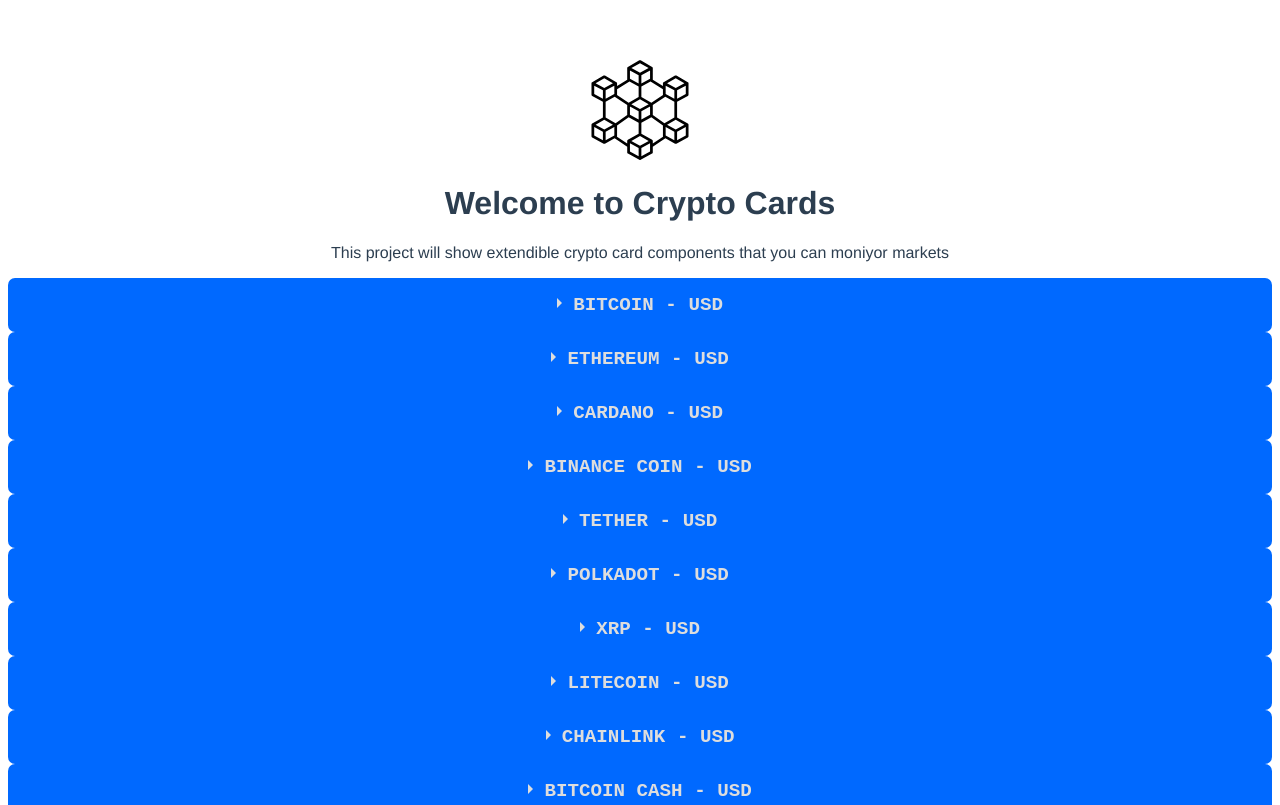
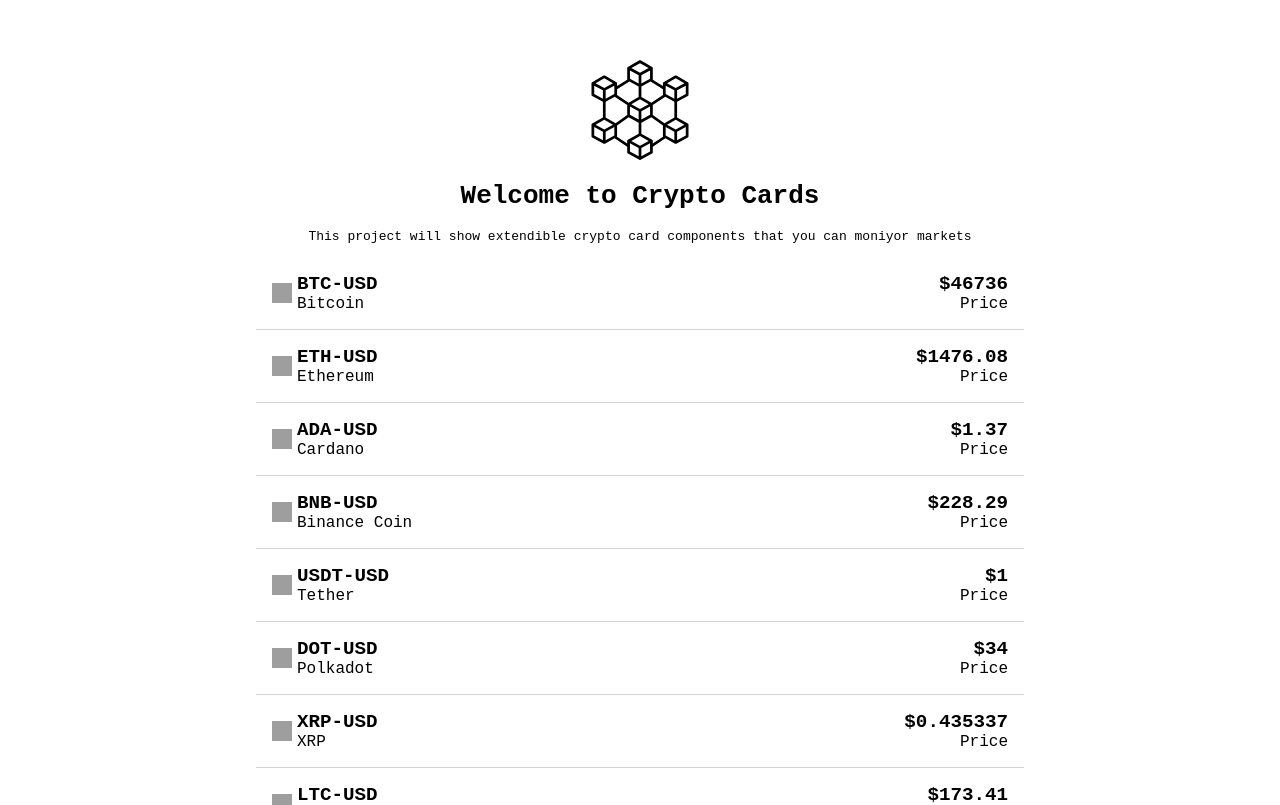
Before and after one commit to onuriltan/crypto-cards, a Vue app: page / in a window 1280 px wide. Shown: the top 805 px of the page. Built offline with nearby package versions, Linux system fonts and the light colour scheme; grey boxes are pictures that could not be loaded.

Commit message:
feat: add CollapsibleItem component

```diff
--- a/src/App.vue
+++ b/src/App.vue
@@ -21,11 +21,10 @@
 
 <style lang="scss">
 #app {
-  font-family: Avenir, Helvetica, Arial, sans-serif;
+   font-family: monospace;
   -webkit-font-smoothing: antialiased;
   -moz-osx-font-smoothing: grayscale;
   text-align: center;
-  color: #2c3e50;
   margin-top: 60px;
 }
 </style>
--- /dev/null
+++ b/src/components/CollapsibleItem.vue
@@ -0,0 +1,121 @@
+<template>
+  <div class="collapsible-item">
+    <div class="collapsible-item__toggle" tabindex="0">
+      <div class="collapsible-item__toggle__item">
+        <img class="collapsible-item__toggle__item__image" :src="marketData.market.image"/>
+        <div class="collapsible-item__toggle__item__name">
+          <div class="collapsible-item__toggle__item__name__value">{{ marketData.market.symbol.toUpperCase() }}-USD</div>
+          <div class="collapsible-item__toggle__item__name__name">{{ marketData.market.name }}</div>
+        </div>
+      </div>
+      <div class="collapsible-item__toggle__item">
+         <div class="collapsible-item__toggle__item__price">
+            <div class="collapsible-item__toggle__item__price__value">${{ marketData.market.current_price }}</div>
+             <div class="collapsible-item__toggle__item__price__name">Price</div>
+         </div>
+      </div>
+    </div>
+      <div class="collapsible-content">
+      <div class="content-inner">
+        <p>{{ marketData }}</p>
+      </div>
+    </div>
+  </div>
+</template>
+
+<script lang="ts">
+import Vue from 'vue';
+import { CryptoMarketData } from '@/types'
+
+export default Vue.extend({
+  props: {
+    marketData: {
+      type: Object as () => CryptoMarketData,
+      required: true
+    },
+  },
+  name: 'CollapsibleItem',
+  created() {
+    console.log(this.marketData)
+  }
+
+});
+</script>
+
+<style scoped lang="scss">
+  .collapsible-item {
+    margin-bottom: 1.2rem 0;
+    border-bottom: 1px solid lightgrey;
+    &__toggle {
+      display: flex;
+      justify-content: space-between;
+      align-items: center;
+      padding: 1rem;
+      color: black;
+      background: white;
+      cursor: pointer;
+      border-radius: 7px;
+      transition: all 0.25s ease-out;
+      &__item {
+        display: flex;
+        align-items: center;
+        &__image {
+           width: 20px;
+          height: 20px;
+          padding-right: 5px;
+        }
+        &__name {
+          display: flex;
+          flex-direction: column;
+          justify-content: left;
+          align-items: flex-start;
+           &__value {
+            font-weight: bold;
+            font-size: 1.2rem;
+            text-transform: uppercase;
+          }
+          &__name {
+            font-size: 1rem;
+          }
+        }
+        &__price {
+          @extend .collapsible-item__toggle__item__name;
+          align-items: flex-end;
+          &__value {
+            font-weight: bold;
+            font-size: 1.2rem;
+            text-transform: uppercase;
+          }
+          &__name {
+            font-size: 1rem;
+          }
+        }
+      }
+      &:hover {
+        color: #7C5A0B;
+      }
+    }
+  }
+  .collapsible-content {
+    max-height: 0px;
+    overflow: hidden;
+    transition: max-height .25s ease-in-out;
+  }
+
+  .collapsible-item__toggle:checked + .lbl-toggle + .collapsible-content {
+    max-height: 100vh;
+  }
+
+  .collapsible-item__toggle:checked + .lbl-toggle {
+    border-bottom-right-radius: 0;
+    border-bottom-left-radius: 0;
+  }
+
+  .collapsible-content .content-inner {
+    background: rgba(0, 105, 255, .2);
+    border-bottom: 1px solid rgba(0, 105, 255, .45);
+    border-bottom-left-radius: 7px;
+    border-bottom-right-radius: 7px;
+    padding: .5rem 1rem;
+  }
+</style>
--- a/src/components/CollapsibleItem/CollapsibleItem.vue
+++ /dev/null
@@ -1,105 +0,0 @@
-<template>
-  <div class="collapsible-item">
-     <div class="wrap-collabsible">
-       <input id="collapsible3" class="toggle" type="checkbox">
-       <label for="collapsible3" class="lbl-toggle" tabindex="0">{{ marketData.market.name }} - USD</label>
-       <div class="collapsible-content"><div class="content-inner">
-         <p>{{ marketData }}</p>
-       </div>
-      </div>
-    </div>
-  </div>
-</template>
-
-<script lang="ts">
-import Vue from 'vue';
-import { CryptoMarketData } from '@/types'
-
-export default Vue.extend({
-  props: {
-    marketData: {
-      type: Object as () => CryptoMarketData,
-      required: true
-    },
-  },
-  mounted(){
-    console.log(this.marketData)
-  },
-  name: 'CollapsibleItem',
-
-});
-</script>
-
-<style scoped lang="scss">
-  .wrap-collabsible {
-  margin-bottom: 1.2rem 0;
-}
-
-input[type='checkbox'] {
-  display: none;
-}
-
-.lbl-toggle {
-  display: block;
-
-  font-weight: bold;
-  font-family: monospace;
-  font-size: 1.2rem;
-  text-transform: uppercase;
-  text-align: center;
-
-  padding: 1rem;
-
-  color: #DDD; background: #0069ff;
-
-  cursor: pointer;
-
-  border-radius: 7px;
-  transition: all 0.25s ease-out;
-}
-
-.lbl-toggle:hover {
-  color: #7C5A0B;
-}
-
-.lbl-toggle::before {
-  content: ' ';
-  display: inline-block;
-
-  border-top: 5px solid transparent;
-  border-bottom: 5px solid transparent;
-  border-left: 5px solid currentColor;
-  vertical-align: middle;
-  margin-right: .7rem;
-  transform: translateY(-2px);
-
-  transition: transform .2s ease-out;
-}
-
-.toggle:checked + .lbl-toggle::before {
-  transform: rotate(90deg) translateX(-3px);
-}
-
-.collapsible-content {
-  max-height: 0px;
-  overflow: hidden;
-  transition: max-height .25s ease-in-out;
-}
-
-.toggle:checked + .lbl-toggle + .collapsible-content {
-  max-height: 100vh;
-}
-
-.toggle:checked + .lbl-toggle {
-  border-bottom-right-radius: 0;
-  border-bottom-left-radius: 0;
-}
-
-.collapsible-content .content-inner {
-  background: rgba(0, 105, 255, .2);
-  border-bottom: 1px solid rgba(0, 105, 255, .45);
-  border-bottom-left-radius: 7px;
-  border-bottom-right-radius: 7px;
-  padding: .5rem 1rem;
-}
-</style>
--- a/src/components/CryptoMarket.vue
+++ b/src/components/CryptoMarket.vue
@@ -1,6 +1,6 @@
 <template>
   <div class="crypto-market">
-    <div class="crpto-market__item" v-for="market in cryptoMarketsData" :key={market}>
+    <div class="crpto-market__item" v-for="market in cryptoMarketsData" :key="market.id">
 			<CollapsibleItem :marketData={market} />
 		</div>
   </div>
@@ -10,7 +10,7 @@
 import Vue from 'vue';
 import { cryptoMarketService } from '@/services/cryptomarket'
 import { CryptoMarketData } from '@/types'
-import CollapsibleItem from '@/components/CollapsibleItem/CollapsibleItem.vue'
+import CollapsibleItem from '@/components/CollapsibleItem.vue'
 
 export default Vue.extend({
   name: 'CryptoMarket',
@@ -31,7 +31,7 @@
 
 <style scoped lang="scss">
  .crypto-market {
-	max-width: 1280px;
+	max-width: 768px;
 	margin: 0 auto;
  }
 </style>
```
